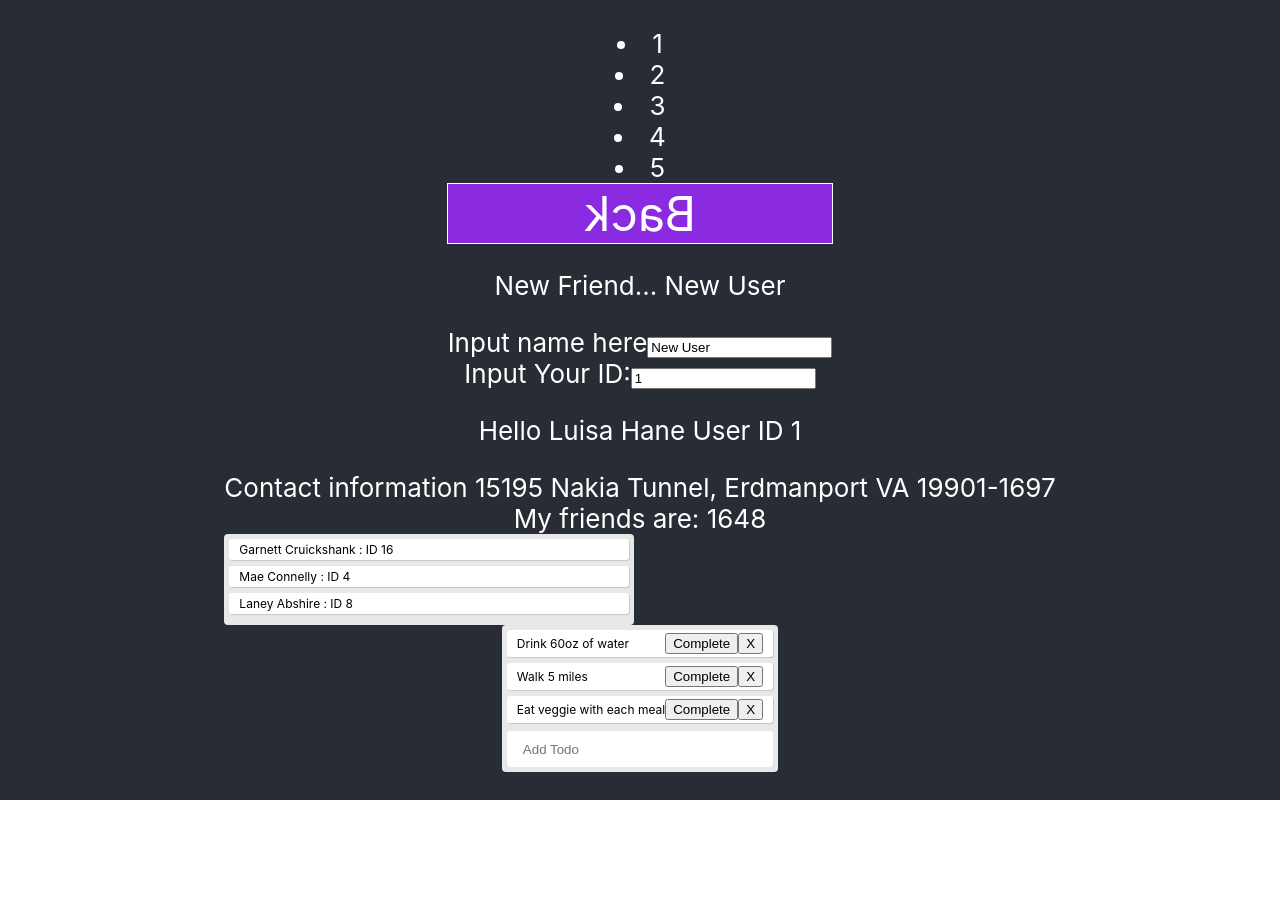
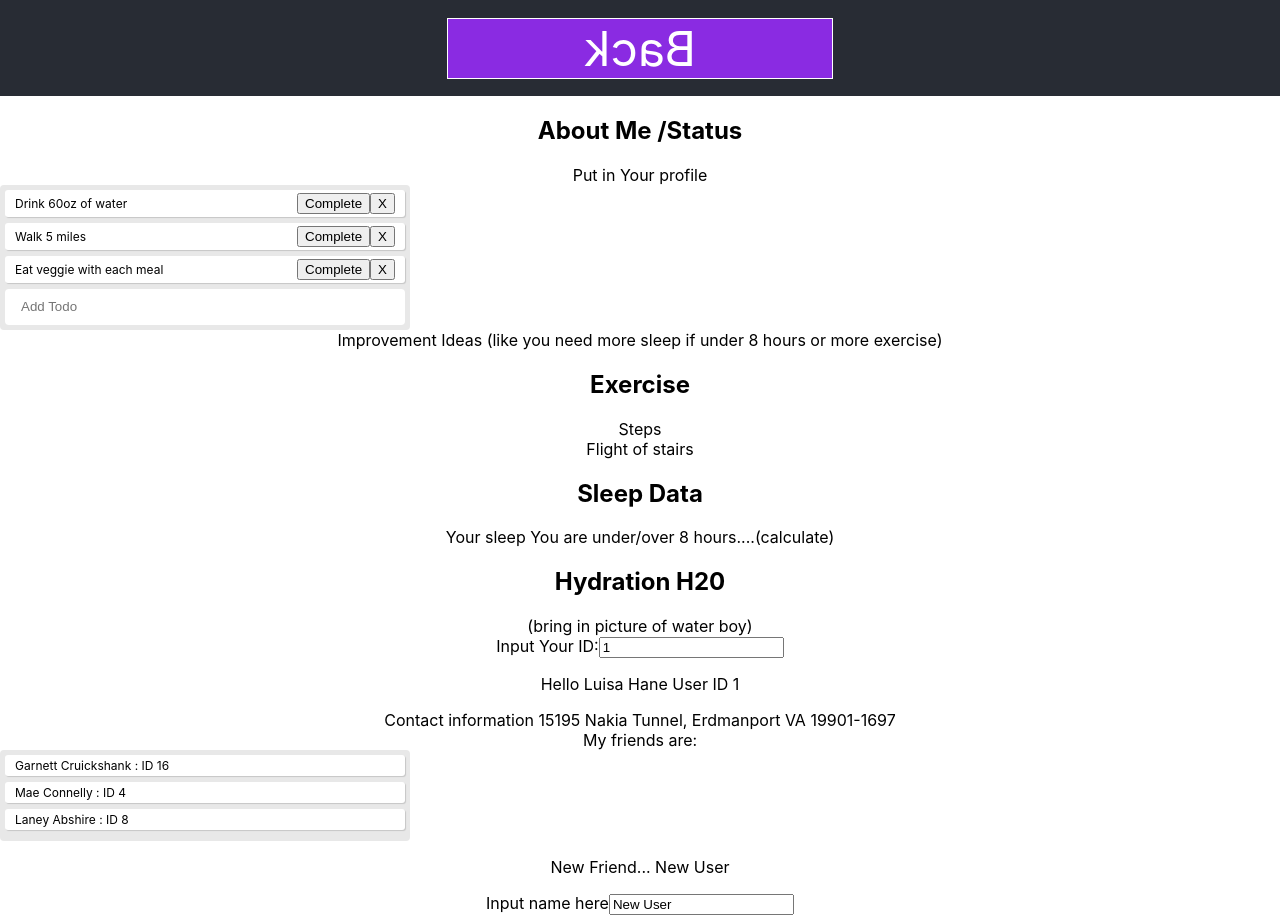
Before and after one commit to saykaren/GetFitter, a React (Create React App) app: page / in a window 1280 px wide. Before the commit the page ends 800 px from the top, so only its background shows below. Built offline with nearby package versions, Linux system fonts and the light colour scheme.

Commit message:
starting to organize in app and then split into components

```diff
--- a/src/Components/App/App.css
+++ b/src/Components/App/App.css
@@ -2,17 +2,13 @@
   text-align: center;
 }
 
-.App-logo {
-  animation: App-logo-spin infinite 20s linear;
-  height: 40vmin;
-  pointer-events: none;
-}
+
 
 .App-header {
   background-color: #282c34;
-  min-height: 100vh;
+  height: 6rem;
   display: flex;
-  flex-direction: column;
+  flex-direction: row;
   align-items: center;
   justify-content: center;
   font-size: calc(10px + 2vmin);
@@ -97,3 +93,8 @@
   padding: 1rem;
   height: 2.25rem;
 }
+
+.userInformation{
+ display: flex;
+ flex-direction: column;
+}
--- a/src/Components/App/App.js
+++ b/src/Components/App/App.js
@@ -3,21 +3,59 @@ import './App.css';
 import Friends from './Friends';
 // import UserResult from './scripts';
 import UserLookUp from './UserLookUp';
-import Graph from './Graph';
+import Welcome from './Welcome';
 import TodoApp from './ToDo';
-import List from './List';
+
 
 
 function App() {
   return (
     <div className="App">
       <header className="App-header">
-        <List />
-        <Graph />
+        <Welcome />
+      </header>
+      <section className="mainContent">
+        <div className="youOverview">
+          <h1>About Me /Status</h1>
+          Put in Your profile
+          <TodoApp/>
+          Improvement Ideas (like you need more sleep if under 8 hours or more exercise)
+        </div>
+
+        <div className="exerciseGroup">
+          <h1>Exercise</h1>
+            <article>
+              Steps
+            </article>
+            <article>
+              Flight of stairs
+            </article>
+        </div>
+
+        <div className="sleepInfo">
+          <h1>Sleep Data</h1>
+          <article>
+            Your sleep
+            You are under/over 8 hours....(calculate)
+          </article>
+        </div>
+
+        <div className="hydration">
+          <h1>Hydration H20</h1>
+          <article>
+            (bring in picture of water boy)
+
+          </article>
+        </div>
+        <UserLookUp />
+
         <Friends />
-        <UserLookUp />
-        <TodoApp/>
-      </header>
+
+
+      </section>
+      <footer className="footer">
+
+      </footer>
     </div>
   );
 }
--- a/src/Components/App/List.js
+++ /dev/null
@@ -1,21 +0,0 @@
-// import React, {useState} from 'react';
-import React from 'react';
-import './App.css';
-
-
-const numbers = [1,2,3,4,5];
-const listItems = numbers.map((number)=>
-  <li>
-    {number}
-  </li>
-  );
-const List = ()=>{
-  return (
-    <div>
-      {listItems}
-    </div>
-
-  );
-};
-
-export default List
--- a/src/Components/App/UserLookUp.js
+++ b/src/Components/App/UserLookUp.js
@@ -65,9 +65,8 @@ const UserLookUp = () => {
         Contact information {address}
       </section>
       <section>
-        My friends are: {friends}
-      </section>
-      <div className="todo-list">
+        My friends are:
+        <div className="todo-list">
       {friends.map((friends, index)=>(
         <ToDo
           key={index}
@@ -78,6 +77,8 @@ const UserLookUp = () => {
       ))}
 
       </div>
+      </section>
+
    </div>
   );
 };
--- a/src/Components/App/Graph.js
+++ b/src/Components/App/Welcome.js
@@ -1,7 +1,7 @@
 import React from 'react';
 import './App.css';
 
-const Graph = () => {
+const Welcome = () => {
 
   return (
     <div className="flipCard">
@@ -15,4 +15,4 @@ const Graph = () => {
   );
 };
 
-export default Graph
+export default Welcome
```
